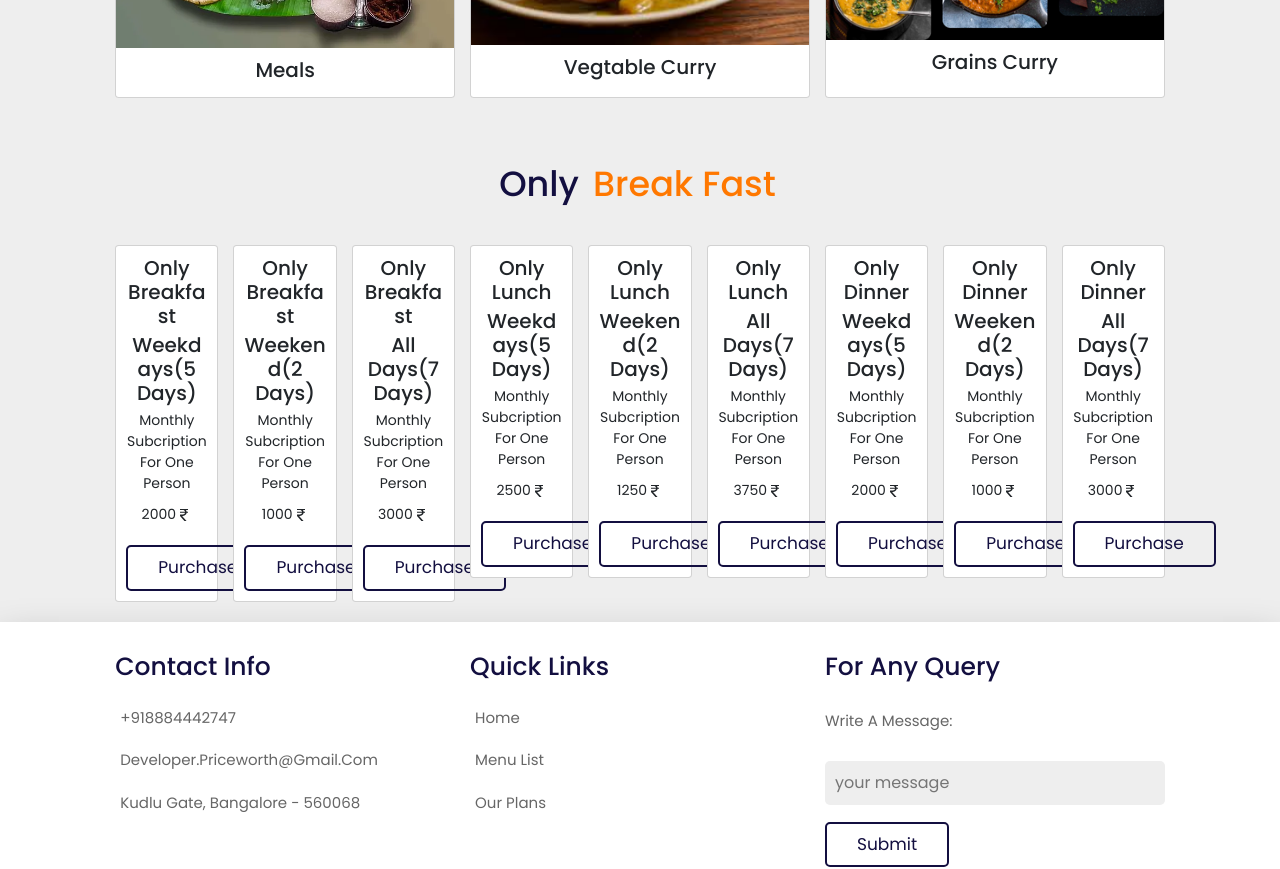
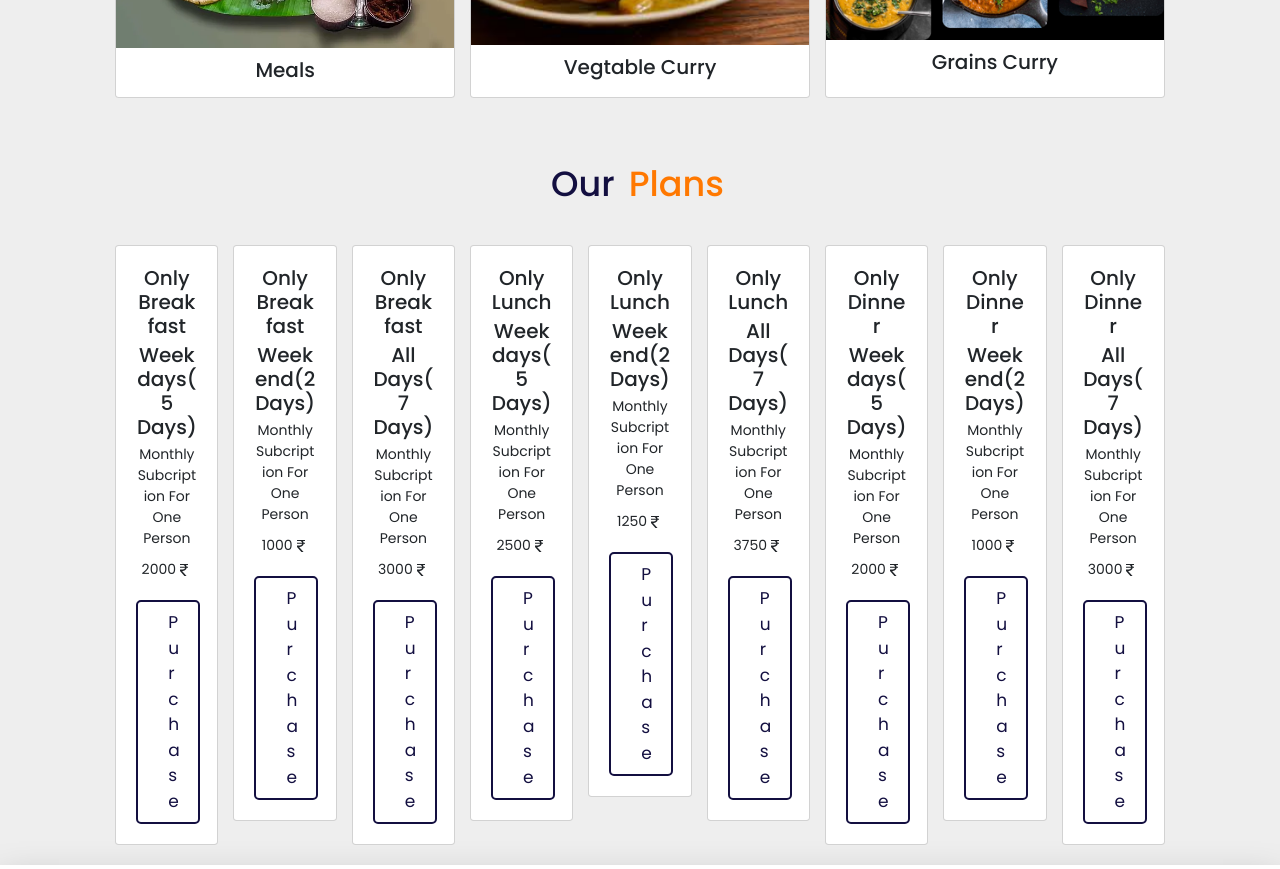
Before and after one commit to theroshni01/Home-food, a React (Create React App) app in the folder priceworth/: page / in a window 1280 px wide. Shown: the part 820-1689 px from the top of the page. Built offline with nearby package versions, Linux system fonts and the light colour scheme; no server answers.

Commit message:
Update Home.js

```diff
--- a/priceworth/src/components/Home.js
+++ b/priceworth/src/components/Home.js
@@ -194,50 +194,13 @@ function Home() {
 		</div>
     </section>
     <section class="features" id="products">
-
-        {/* <h1 class="heading"> our <span>Plans</span> </h1> */}
-        <h1 class="heading"> Only <span>Break Fast</span> </h1>
+	<h1 class="heading"> our <span>Plans</span> </h1>
         <div class="box-container">
-
-
-        {/* <div class="box">
-           <h3>All Days(7 Days)</h3>
-            <p><ul>
-                <li>3 Meals - 9750 Rs.</li>
-                <li>Only Break fast - 3000 Rs.</li>
-                <li>Only Lunch - 3750 Rs.</li>
-                <li>Only Dinner - 3000 Rs.</li>
-                <li>Note: Monthly subscription per head</li>
-            </ul></p>
-            <a href="#" class="btn">Subscribe now</a>
-        </div>
-        <div class="box">
-            <h3>WeekDays(5 Days)</h3>
-            <p><ul>
-                <li>3 Meals - 6500 Rs.</li>
-                <li>Only Break fast - 2000 Rs.</li>
-                <li>Only Lunch - 2500 Rs.</li>
-                <li>Only Dinner - 2000 Rs.</li>
-                <li>Note: Monthly subscription per head</li>
-            </ul></p>
-            <a href="#" class="btn">Subscribe now</a>
-        </div>
-        <div class="box">
-            <h3>Weekends(2 Days)</h3>
-            <p><ul>
-                <li>3 Meals - 3250 Rs.</li>
-                <li>Only Break fast - 1000 Rs.</li>
-                <li>Only Lunch - 1250 Rs.</li>
-                <li>Only Dinner - 1000 Rs.</li>
-                <li>Note: Monthly subscription per head</li>
-            </ul></p>
-            <a href="#" class="btn">Subscribe now</a>
-        </div> */}
 
       <div class="row">
         <div class="col-sm-4 mb-3 mb-sm-0">
-          <div class="card">
-            <div class="card-body">
+        <div class="card p-3 rounded">
+          <div class="card-body d-flex flex-column">
 	      <h5 class="card-title">Only Breakfast </h5>
               <h5 class="card-title">Weekdays(5 Days) </h5>
               <p class="card-text">Monthly Subcription for one person</p>
@@ -251,8 +214,8 @@ function Home() {
           </div>
         </div>
         <div class="col-sm-4">
-          <div class="card">
-            <div class="card-body">
+        <div class="card p-3 rounded">
+          <div class="card-body d-flex flex-column">
 	  <h5 class="card-title">Only Breakfast </h5>
               <h5 class="card-title">Weekend(2 Days)</h5>
               <p class="card-text">Monthly Subcription for one person</p>
@@ -266,8 +229,8 @@ function Home() {
           </div>
         </div>
         <div class="col-sm-4">
-            <div class="card">
-              <div class="card-body">
+        <div class="card p-3 rounded">
+          <div class="card-body d-flex flex-column">
 	  <h5 class="card-title">Only Breakfast </h5>
                 <h5 class="card-title">All Days(7 Days)</h5>
                 <p class="card-text">Monthly Subcription for one person</p>
@@ -284,8 +247,8 @@ function Home() {
 
       <div class="row">
         <div class="col-sm-4 mb-3 mb-sm-0">
-          <div class="card">
-            <div class="card-body">
+        <div class="card p-3 rounded">
+          <div class="card-body d-flex flex-column">
 	      <h5 class="card-title">Only Lunch</h5>
               <h5 class="card-title">Weekdays(5 Days) </h5>
               <p class="card-text">Monthly Subcription for one person</p>
@@ -298,9 +261,9 @@ function Home() {
             </div>
           </div>
         </div>
-        <div class="col-sm-4">
-          <div class="card">
-            <div class="card-body">
+       <div class="col-sm-4">
+        <div class="card p-3 rounded">
+          <div class="card-body d-flex flex-column">
 	  <h5 class="card-title">Only Lunch</h5>
               <h5 class="card-title">Weekend(2 Days)</h5>
               <p class="card-text">Monthly Subcription for one person</p>
@@ -314,8 +277,8 @@ function Home() {
           </div>
         </div>
         <div class="col-sm-4">
-            <div class="card">
-              <div class="card-body">
+        <div class="card p-3 rounded">
+          <div class="card-body d-flex flex-column">
 	  <h5 class="card-title">Only Lunch</h5>
                 <h5 class="card-title">All Days(7 Days)</h5>
                 <p class="card-text">Monthly Subcription for one person</p>
@@ -332,8 +295,8 @@ function Home() {
 
       <div class="row">
         <div class="col-sm-4 mb-3 mb-sm-0">
-          <div class="card">
-            <div class="card-body">
+        <div class="card p-3 rounded">
+          <div class="card-body d-flex flex-column">
 	  <h5 class="card-title">Only Dinner</h5>
               <h5 class="card-title">Weekdays(5 Days) </h5>
               <p class="card-text">Monthly Subcription for one person</p>
@@ -347,8 +310,8 @@ function Home() {
           </div>
         </div>
         <div class="col-sm-4">
-          <div class="card">
-            <div class="card-body">
+        <div class="card p-3 rounded">
+          <div class="card-body d-flex flex-column">
 	   <h5 class="card-title">Only Dinner</h5>
               <h5 class="card-title">Weekend(2 Days)</h5>
               <p class="card-text">Monthly Subcription for one person</p>
@@ -362,8 +325,8 @@ function Home() {
           </div>
         </div>
         <div class="col-sm-4">
-            <div class="card">
-              <div class="card-body">
+        <div class="card p-3 rounded">
+          <div class="card-body d-flex flex-column">
 	   	<h5 class="card-title">Only Dinner</h5>
                 <h5 class="card-title">All Days(7 Days)</h5>
                 <p class="card-text">Monthly Subcription for one person</p>
```
